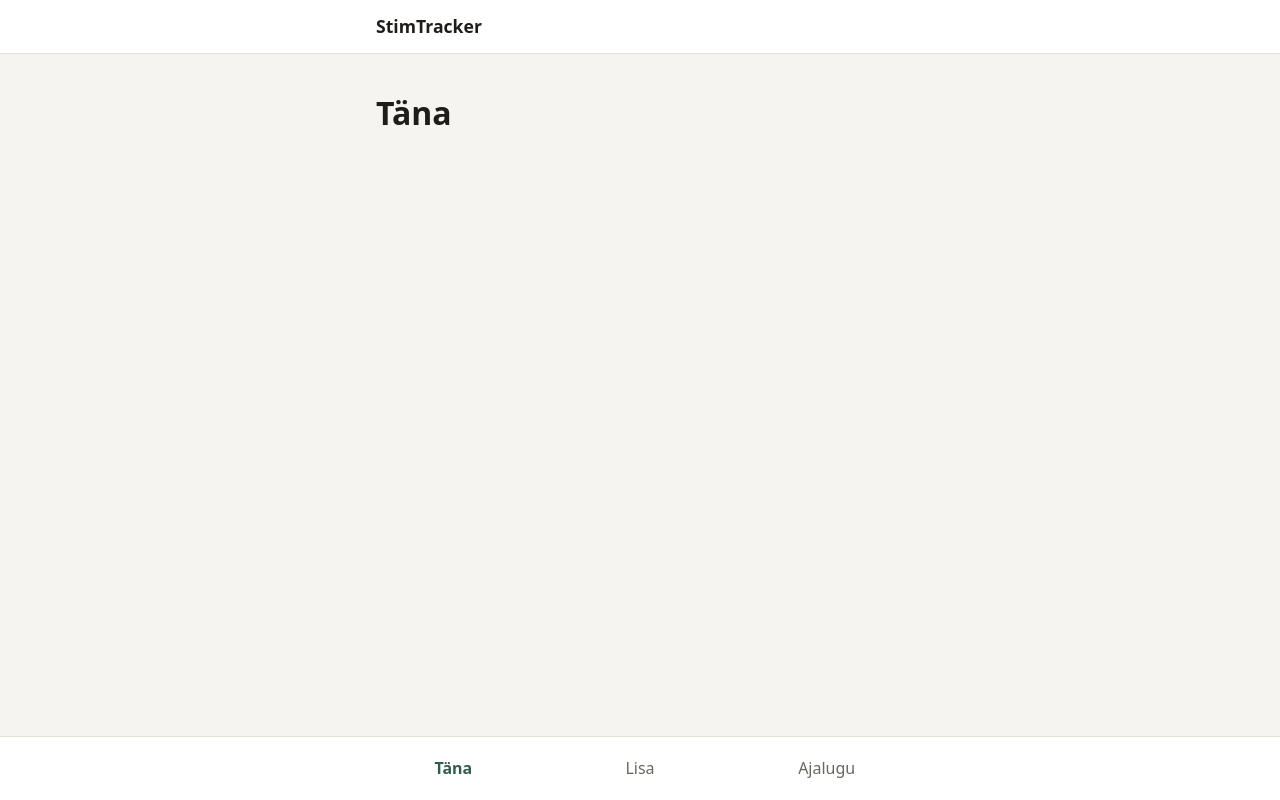
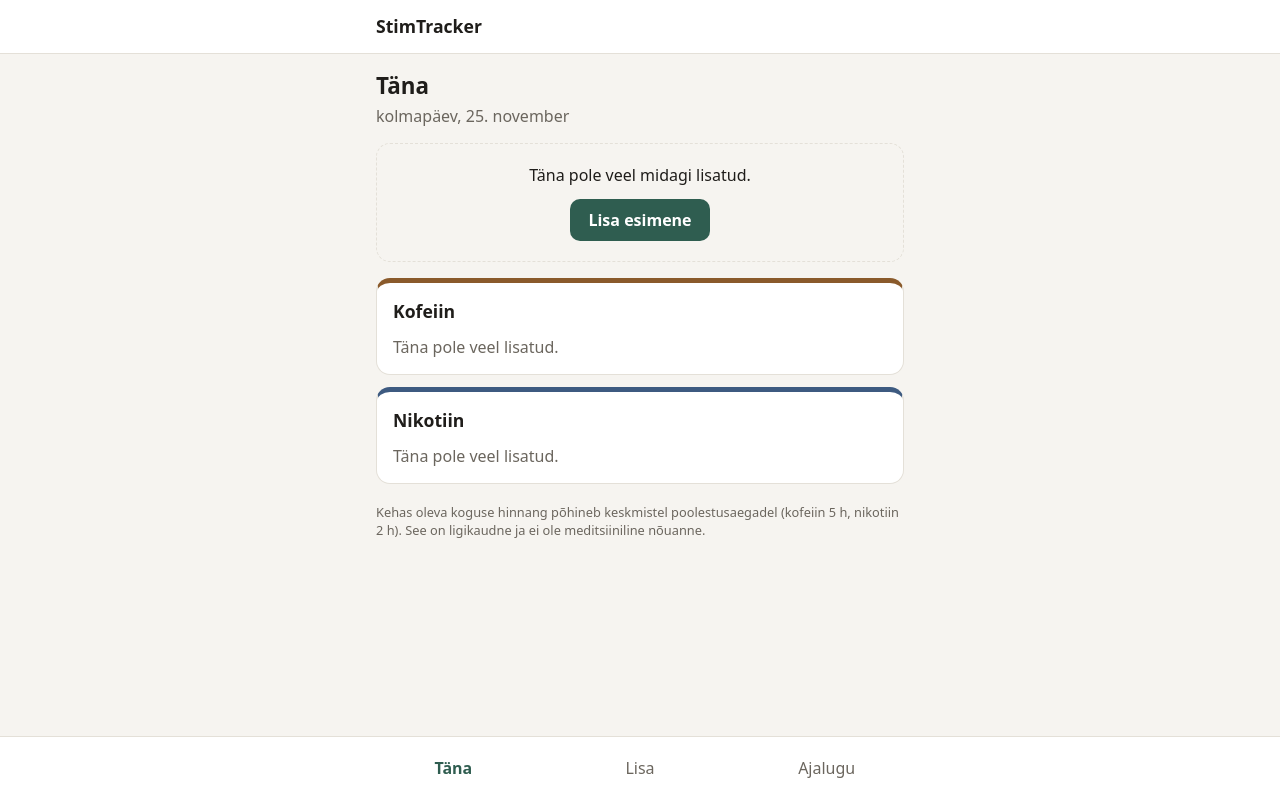
Before and after one commit to rakenduste-programmeerimine-2026/StimTracker, a Next.js app: page / in a window 1280 px wide. Built offline with nearby package versions, Linux system fonts and the light colour scheme.

Commit message:
feat(ui): show today's cards with empty state and estimate note

```diff
--- a/src/app/page.tsx
+++ b/src/app/page.tsx
@@ -1,3 +1,5 @@
+import TodayView from "@/components/TodayView";
+
 export default function TodayPage() {
-  return <h1>Täna</h1>;
+  return <TodayView />;
 }
--- /dev/null
+++ b/src/components/TodayView.module.css
@@ -0,0 +1,37 @@
+.title {
+  margin: 0 0 4px;
+  font-size: 1.4rem;
+}
+
+.date {
+  margin: 0 0 16px;
+  color: var(--muted);
+}
+
+.empty {
+  padding: 20px 16px;
+  margin-bottom: 16px;
+  border: 1px dashed var(--border);
+  border-radius: var(--radius);
+  text-align: center;
+}
+
+.empty p {
+  margin: 0 0 12px;
+}
+
+.cta {
+  display: inline-block;
+  padding: 10px 18px;
+  border-radius: 10px;
+  background: var(--accent);
+  color: #fff;
+  font-weight: 700;
+  text-decoration: none;
+}
+
+.note {
+  margin: 20px 0 0;
+  font-size: 0.8rem;
+  color: var(--muted);
+}
--- /dev/null
+++ b/src/components/TodayView.tsx
@@ -0,0 +1,58 @@
+"use client";
+
+import Link from "next/link";
+import SubstanceCard from "@/components/SubstanceCard";
+import { useNow } from "@/lib/hooks/useNow";
+import { useIntakes } from "@/lib/intake/store";
+import { summarizeToday } from "@/lib/intake/today";
+import type { Intake } from "@/lib/intake/types";
+import styles from "./TodayView.module.css";
+
+type Props = {
+  // Injected in tests; the page uses the live store and clock.
+  intakes?: readonly Intake[];
+  now?: Date;
+};
+
+export default function TodayView(props: Props) {
+  const storeIntakes = useIntakes();
+  const liveNow = useNow();
+  const intakes = props.intakes ?? storeIntakes;
+  const now = props.now ?? liveNow;
+
+  // Until the clock is known on the client, render only the heading so the
+  // server HTML and the first client render are identical.
+  if (!now) {
+    return <h1 className={styles.title}>Täna</h1>;
+  }
+
+  const summaries = summarizeToday(intakes, now);
+  const nothingToday = summaries.every((s) => s.count === 0);
+
+  return (
+    <>
+      <h1 className={styles.title}>Täna</h1>
+      <p className={styles.date}>
+        {now.toLocaleDateString("et-EE", { weekday: "long", day: "numeric", month: "long" })}
+      </p>
+
+      {nothingToday && (
+        <div className={styles.empty}>
+          <p>Täna pole veel midagi lisatud.</p>
+          <Link href="/add" className={styles.cta}>
+            Lisa esimene
+          </Link>
+        </div>
+      )}
+
+      {summaries.map((summary) => (
+        <SubstanceCard key={summary.substance} summary={summary} />
+      ))}
+
+      <p className={styles.note}>
+        Kehas oleva koguse hinnang põhineb keskmistel poolestusaegadel (kofeiin 5 h, nikotiin 2 h). See on
+        ligikaudne ja ei ole meditsiiniline nõuanne.
+      </p>
+    </>
+  );
+}
```
Also changed, not shown: 1 other file (tests, documents, lock files or other folders).
